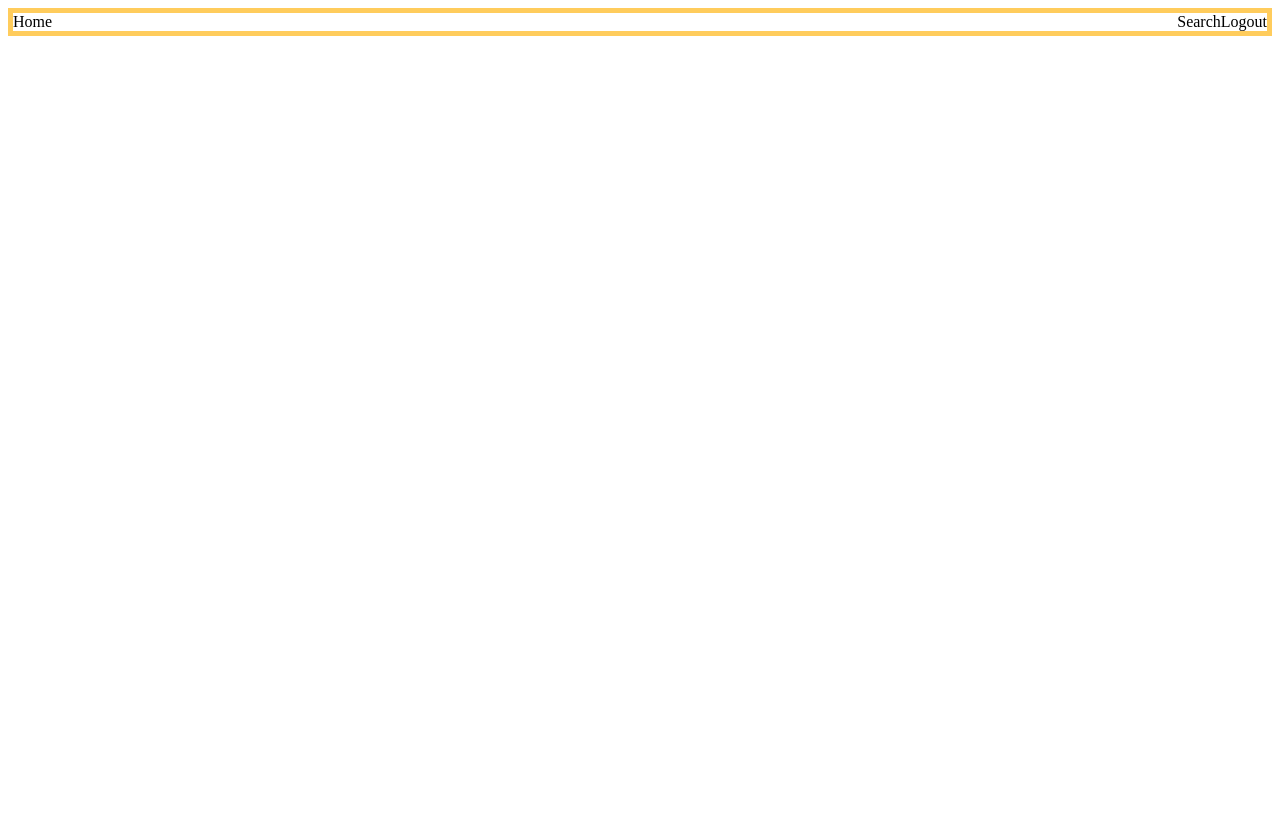
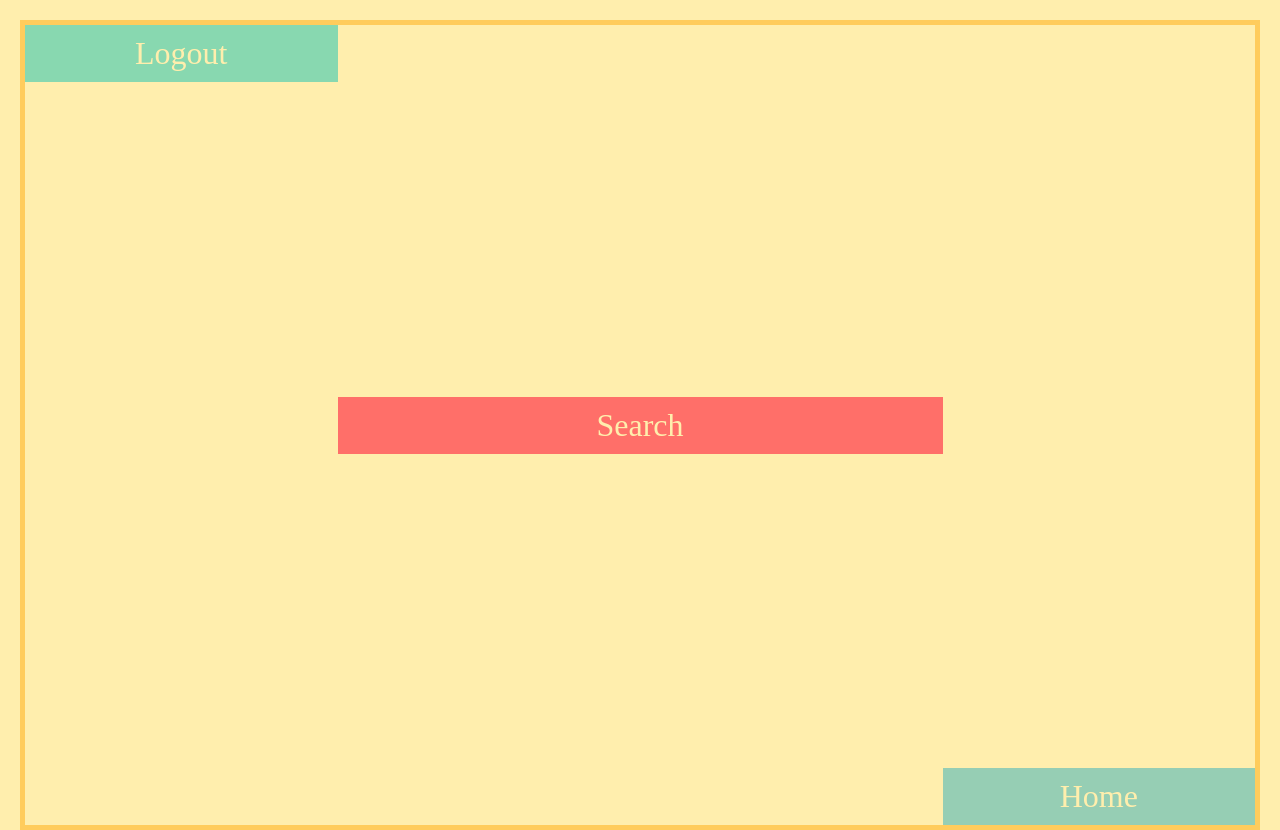
Before and after one commit to MareikeW/coding_notizen, a plain HTML site: page flexbox/flexbox.html in a window 1280 px wide. Before the commit the page ends 800 px from the top, so only its background shows below. Drawn offline with Linux system fonts and the light colour scheme.

Commit message:
flexbox notizen

```diff
--- a/flexbox/flexbox.css
+++ b/flexbox/flexbox.css
@@ -1,11 +1,98 @@
-/* position-items */
+.container > div {
+    padding: 10px;
+    text-align: center;
+    font-size: 2em;
+    color: #ffeead;
+}
+
+html, body {
+    background-color: #ffeead;
+    margin: 10px;
+    height: 100%;
+}
+
+.container > div:nth-child(1) {
+    background-color: #96ceb4;
+}
+
+.container > div:nth-child(2) {
+    background-color: #ff6f69;
+}
+
+.container > div:nth-child(3) {
+    background-color: #88d8b0;
+}
+
+.container > div:nth-child(4) {
+    background-color: #ff6f69;
+}
+
+/*===== position-items =====*/
 .container {
     border: 5px solid #ffcc5c;
     display: flex;
     justify-content: flex-end;
 }
 
-/* schiebt "Home" ganz nach link im Container */
+/* schiebt "Home" ganz nach links im Container */
 .home {
     margin-right: auto;
 }
+
+
+/*===== flex property =====*/
+.container {
+    border: 5px solid #ffcc5c;
+    display: flex;
+  }
+  /* teilt alle Kind-divs gleichmäßig im Container auf */
+.container > div {
+    flex: 1;
+
+    /*flex: flex-grow, flex-shrink, flex-basis */
+}
+  /* macht "Search" doppelt so breit wie die restlichen divs */
+.container > .search {
+    flex: 2;
+}
+
+
+/*===== align items =====*/
+.container {
+    border: 5px solid #ffcc5c;
+    display: flex;
+    height: 100%; /* + oben in body height: 100%; */
+    align-items: center;
+}
+
+.container > div {
+    flex: 1;
+}
+
+/* positioniert "Logout" nach ganz oben im Container */
+.logout {
+    align-self: flex-start;
+}
+/* positioniert "Home" nach ganz unten im Container */
+.home {
+    align-self: flex-end;
+}
+
+
+/* verändert die Anordnung der einzelnen Elemente im Container */
+.container {
+    border: 5px solid #ffcc5c;
+    display: flex;
+}
+
+.item1 {
+    order: 1;
+}
+
+.item2 {
+    order: 0;
+}
+
+.item3 {
+    order: -1;
+}
--- a/flexbox/position-items.html
+++ b/flexbox/flexbox.html
@@ -9,9 +9,9 @@
 </head>
 <body>
     <div class="container">
-        <div class="home">Home</div>
-        <div class="search">Search</div>
-        <div class="logout">Logout</div>
+        <div class="home item1">Home</div>
+        <div class="search item2">Search</div>
+        <div class="logout item3">Logout</div>
     </div>
 </body>
 </html>
--- /dev/null
+++ b/flexbox/navbar.css
@@ -0,0 +1,69 @@
+.container > li {
+    padding: 10px;
+    text-align: center;
+    font-size: 2em;
+    color: #ffeead;
+    box-sizing: border-box;
+    background-color: #96ceb4;
+    list-style-type: none;
+}
+
+html, body {
+    background-color: #ffeead;
+    margin: 10px;
+}
+
+.container {
+    padding: 0;
+}
+
+.search-input {
+    background: #ff6e68;
+    border: 0;
+    width: 100%;
+    outline: 0;
+    background: transparent;
+    border-bottom: 1px solid #ffeead;
+    color: #ffeead;
+}
+
+::placeholder{
+    color: #ffeead;
+}
+
+/* Desktopversion */
+/* alle Elemente nebeneinander */
+.container {
+    border: 5px solid #ffcc5c;
+    display: flex;
+}
+
+.search {
+    flex: 1;
+}
+
+/* Tabletversion */
+@media all and (max-width: 600px) {
+    .container {
+      flex-wrap: wrap;
+    }
+    /* zwei Elemente oben und zwei Elemente unten */
+    .container > li {
+      flex: 1 1 50%;
+    }
+    /* Suchfeldtext zentriert, vorher linksbündig */
+    .search > input {
+      text-align: center;
+    }
+}
+/* Handyversion */
+@media all and (max-width: 400px) {
+    /* alle Elemente untereinander */
+    .container > li {
+      flex: 1 1 100%;
+    }
+    /* Suchfeld ganz unten */
+    .search {
+      order: 1;
+    }
+}
```
Also changed, not shown: flexbox/navbar.html (added, +22 -0 lines).
